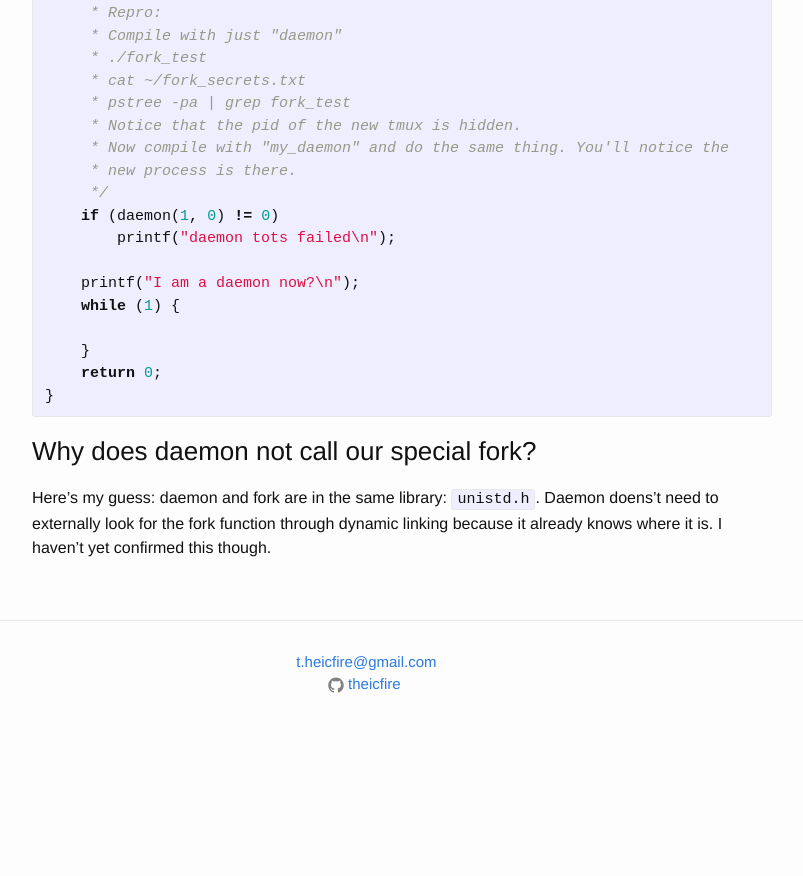
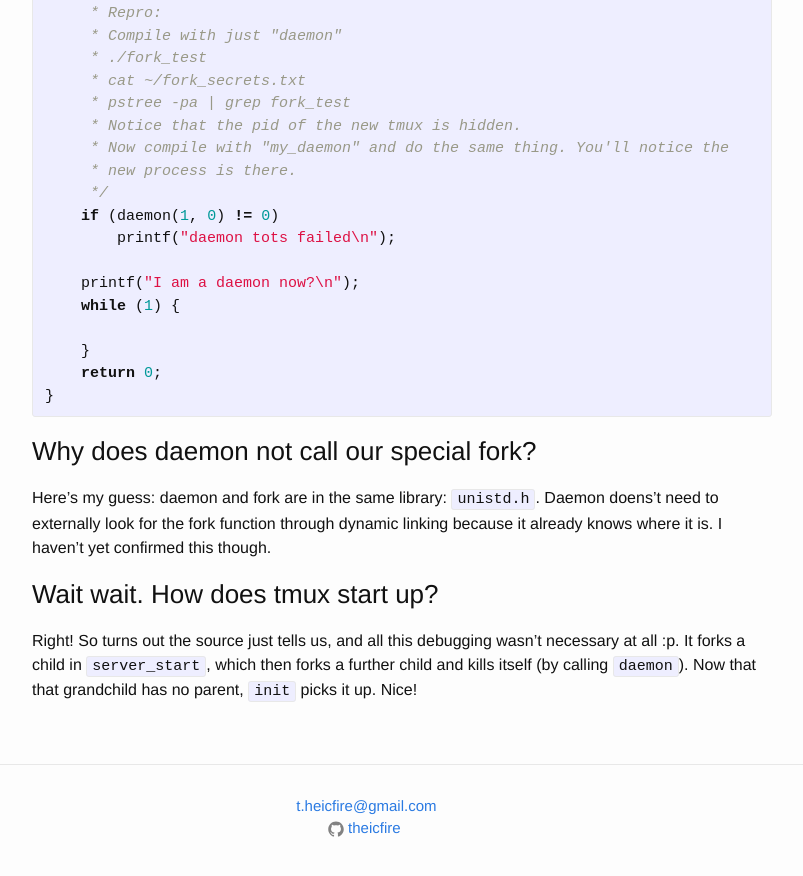
Before and after one commit to chaselambda/chaselambda.github.io, a Jekyll site: the page built from _posts/2014-11-25-how-tmux-starts-up-an-adventure-with-linux-tools.markdown, in a window 1280 px wide and 900 px high, scrolled down 4418 px. Shown: the top 876 px of the window, without its empty margins (238-1041 px from the left). Built offline with Jekyll 4.4.1, drawn with Linux system fonts in a browser that asks for light colours; before the commit the page ends 5174 px from its top, so only the background shows below that.

Commit message:
Update tmux post

```diff
--- a/_posts/2014-11-25-how-tmux-starts-up-an-adventure-with-linux-tools.markdown
+++ b/_posts/2014-11-25-how-tmux-starts-up-an-adventure-with-linux-tools.markdown
@@ -210,3 +210,6 @@ int main()
 
 ### Why does daemon not call our special fork?
 Here's my guess: daemon and fork are in the same library: `unistd.h`. Daemon doens't need to externally look for the fork function through dynamic linking because it already knows where it is. I haven't yet confirmed this though.
+
+### Wait wait. How does tmux start up?
+Right! So turns out the source just tells us, and all this debugging wasn't necessary at all :p. It forks a child in `server_start`, which then forks a further child and kills itself (by calling `daemon`). Now that that grandchild has no parent, `init` picks it up. Nice!
```
